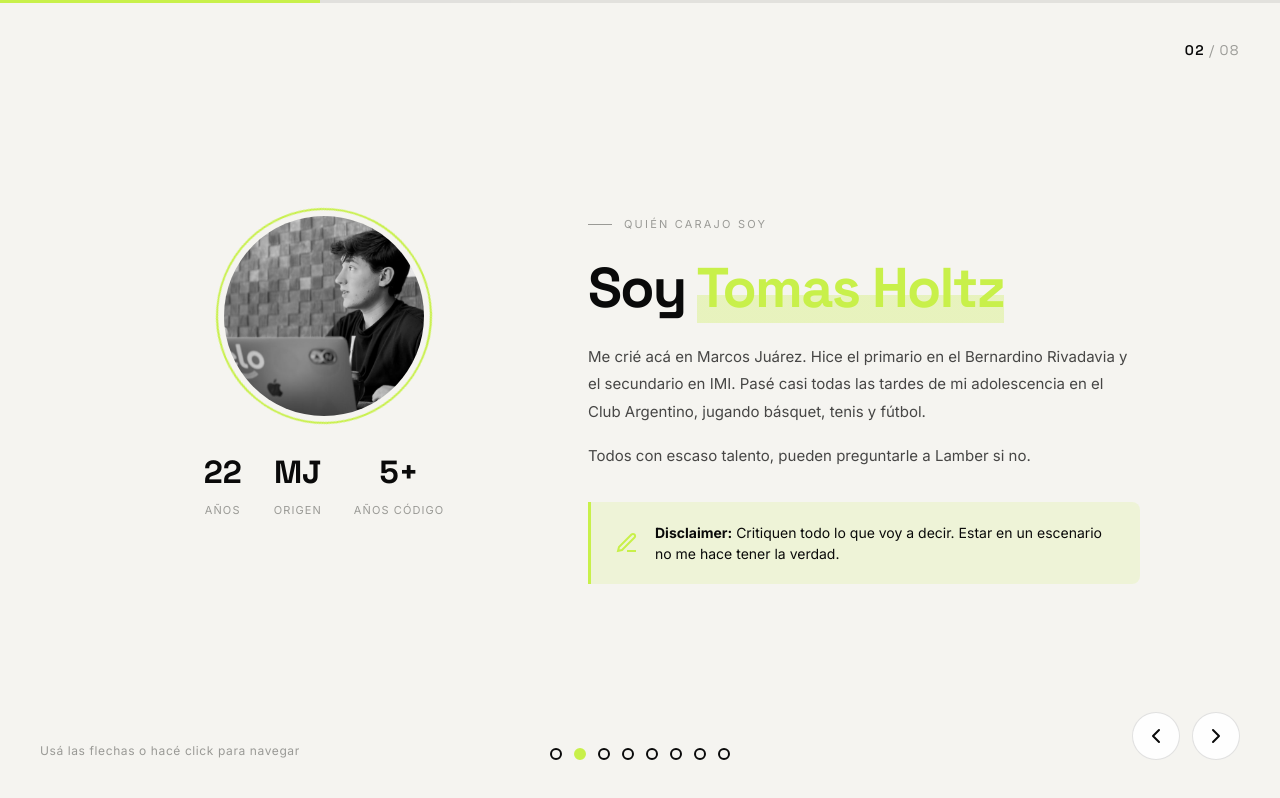
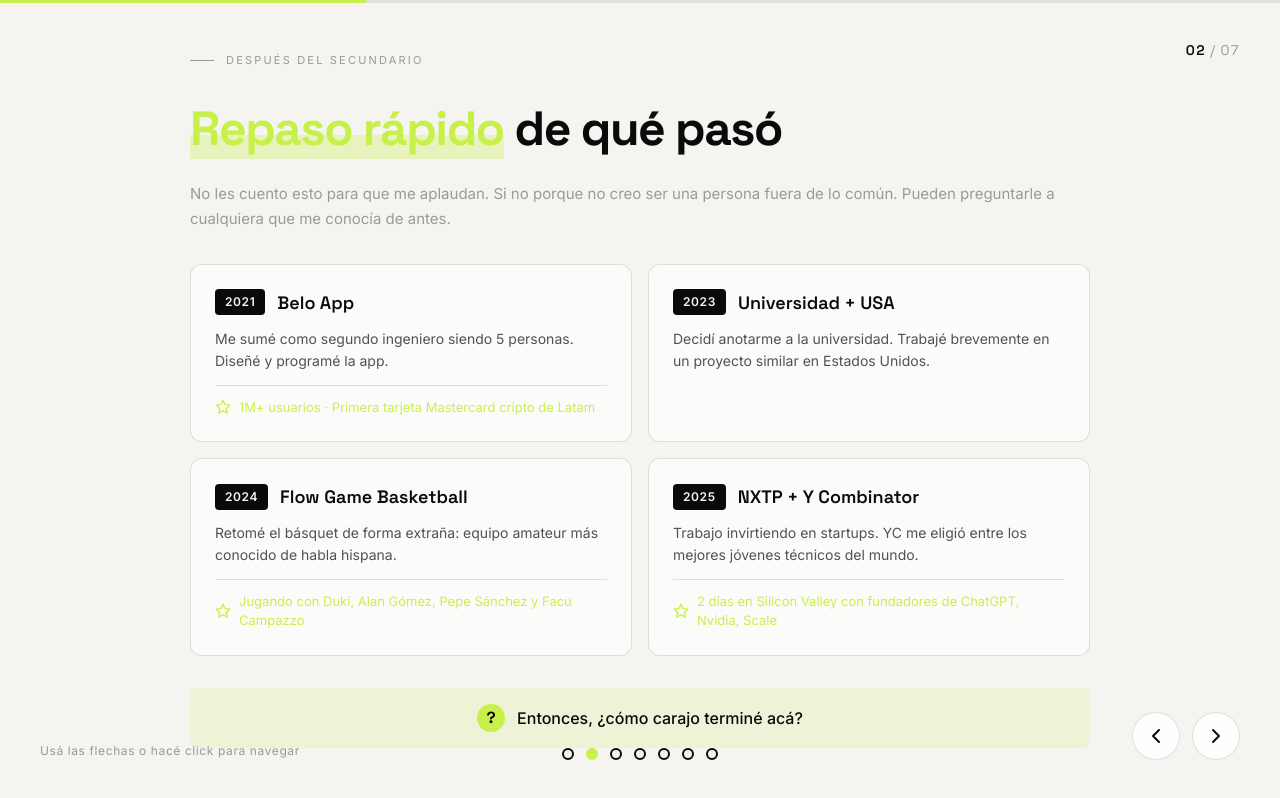
Before and after one commit to HoltzTomas/blog, a Next.js app: page /presentation in a window 1280 px wide. Both pictures are taken after a click on the button 1216 px from the left and 736 px from the top of the page. Built offline with nearby package versions, Linux system fonts and the light colour scheme.

Commit message:
fix: update slide content and remove AboutSlide
Change "Flow Bien Básquetbol" to "Flow Game Basketball"
Remove AboutSlide and adjust slide text and conclusions

Co-authored-by: Tomas Holtz <74627244+HoltzTomas@users.noreply.github.com>

```diff
--- a/app/presentation/components/slides/AboutSlide.tsx
+++ /dev/null
@@ -1,79 +0,0 @@
-"use client";
-
-import { useEffect, useState } from "react";
-import Image from "next/image";
-
-export function AboutSlide() {
-  const [isVisible, setIsVisible] = useState(false);
-
-  useEffect(() => {
-    const timer = setTimeout(() => setIsVisible(true), 100);
-    return () => clearTimeout(timer);
-  }, []);
-
-  return (
-    <div className="slide slide-about">
-      <div className={`slide-about-grid ${isVisible ? "visible" : ""}`}>
-        <div className="slide-about-left">
-          <div className="about-image-wrapper">
-            <Image
-              src="/retrato.jpeg"
-              alt="Tomas Holtz"
-              width={300}
-              height={300}
-              className="about-image"
-            />
-            <div className="about-image-frame" />
-          </div>
-
-          <div className="about-stats">
-            <div className="about-stat">
-              <span className="stat-number">22</span>
-              <span className="stat-label">Años</span>
-            </div>
-            <div className="about-stat">
-              <span className="stat-number">MJ</span>
-              <span className="stat-label">Origen</span>
-            </div>
-            <div className="about-stat">
-              <span className="stat-number">5+</span>
-              <span className="stat-label">Años código</span>
-            </div>
-          </div>
-        </div>
-
-        <div className="slide-about-right">
-          <span className="slide-section-tag">Quién carajo soy</span>
-
-          <h2 className="slide-about-title">
-            Soy <span className="accent-text">Tomas Holtz</span>
-          </h2>
-
-          <div className="slide-about-text">
-            <p>
-              Me crié acá en Marcos Juárez. Hice el primario en el Bernardino Rivadavia
-              y el secundario en IMI. Pasé casi todas las tardes de mi adolescencia
-              en el Club Argentino, jugando básquet, tenis y fútbol.
-            </p>
-            <p>
-              Todos con escaso talento, pueden preguntarle a Lamber si no.
-            </p>
-          </div>
-
-          <div className="about-highlight-box">
-            <div className="highlight-icon">
-              <svg width="24" height="24" viewBox="0 0 24 24" fill="none" stroke="currentColor" strokeWidth="2">
-                <path d="M12 20h9" />
-                <path d="M16.5 3.5a2.121 2.121 0 0 1 3 3L7 19l-4 1 1-4L16.5 3.5z" />
-              </svg>
-            </div>
-            <div>
-              <strong>Disclaimer:</strong> Critiquen todo lo que voy a decir.
-              Estar en un escenario no me hace tener la verdad.
-            </div>
-          </div>
-        </div>
-      </div>
-    </div>
-  );
-}
--- a/app/presentation/components/slides/ConclusionsSlide.tsx
+++ b/app/presentation/components/slides/ConclusionsSlide.tsx
@@ -7,27 +7,22 @@ const conclusions = [
   {
     number: "01",
     title: "La vida es un juego de volumen",
-    subtitle: "Cuanto más intentás, más chances tenés",
+    subtitle: "Actuá, generá info e iterá",
   },
   {
     number: "02",
-    title: "Los contactos son importantes",
-    subtitle: "Pero también es un juego de volumen. Generá relaciones reales, aportá valor. El mejor momento para conocer a alguien es cuando no tenés que pedirle nada.",
-  },
-  {
-    number: "03",
     title: "El miedo y la vergüenza se entrenan",
     subtitle: "Sí, se puede. Como un músculo.",
   },
   {
-    number: "04",
-    title: "Actuá, generá información e iterá",
-    subtitle: "Los planes siempre terminan cambiando.",
+    number: "03",
+    title: "Mantenete ágil y divertite",
+    subtitle: "No te tomes todo tan en serio.",
   },
   {
-    number: "05",
-    title: "Mantenete ágil y divertite",
-    subtitle: "No te tomes todo tan en serio.",
+    number: "04",
+    title: "Agency",
+    subtitle: "El término de Silicon Valley que no tiene traducción.",
   },
 ];
 
--- a/app/presentation/components/slides/JourneySlide.tsx
+++ b/app/presentation/components/slides/JourneySlide.tsx
@@ -17,7 +17,7 @@ const milestones = [
   },
   {
     year: "2024",
-    title: "Flow Bien Básquetbol",
+    title: "Flow Game Basketball",
     description: "Retomé el básquet de forma extraña: equipo amateur más conocido de habla hispana.",
     highlight: "Jugando con Duki, Alan Gómez, Pepe Sánchez y Facu Campazzo",
   },
--- a/app/presentation/components/slides/TitleSlide.tsx
+++ b/app/presentation/components/slides/TitleSlide.tsx
@@ -19,11 +19,6 @@ export function TitleSlide() {
       </div>
 
       <div className={`slide-title-content ${isVisible ? "visible" : ""}`}>
-        <div className="slide-title-eyebrow">
-          <span className="eyebrow-line" />
-          <span>Marcos Juárez 2026</span>
-        </div>
-
         <h1 className="slide-title-heading">
           <span className="title-line">
             <span>Guía para</span>
@@ -38,15 +33,6 @@ export function TitleSlide() {
           <br />
           es no tener ninguno.
         </p>
-
-        <div className="slide-title-cta">
-          <span className="cta-icon">
-            <svg width="20" height="20" viewBox="0 0 24 24" fill="none" stroke="currentColor" strokeWidth="2">
-              <path d="M12 5v14M19 12l-7 7-7-7" />
-            </svg>
-          </span>
-          <span>Usá las flechas para navegar</span>
-        </div>
       </div>
 
       <div className="slide-title-decoration">
--- a/app/presentation/page.tsx
+++ b/app/presentation/page.tsx
@@ -4,7 +4,6 @@ import { useState, useCallback, useEffect } from "react";
 import { SlideNavigation } from "./components/SlideNavigation";
 import { SlideIndicator } from "./components/SlideIndicator";
 import { TitleSlide } from "./components/slides/TitleSlide";
-import { AboutSlide } from "./components/slides/AboutSlide";
 import { JourneySlide } from "./components/slides/JourneySlide";
 import { OriginsSlide } from "./components/slides/OriginsSlide";
 import { FailuresSlide } from "./components/slides/FailuresSlide";
@@ -14,13 +13,12 @@ import { ConclusionsSlide } from "./components/slides/ConclusionsSlide";
 
 const slides = [
   { id: 1, component: TitleSlide, label: "Intro" },
-  { id: 2, component: AboutSlide, label: "Quién soy" },
-  { id: 3, component: JourneySlide, label: "Trayectoria" },
-  { id: 4, component: OriginsSlide, label: "Raíces" },
-  { id: 5, component: FailuresSlide, label: "Fracasos" },
-  { id: 6, component: BreakthroughSlide, label: "El quiebre" },
-  { id: 7, component: UnexpectedSlide, label: "Lo inesperado" },
-  { id: 8, component: ConclusionsSlide, label: "Conclusiones" },
+  { id: 2, component: JourneySlide, label: "Trayectoria" },
+  { id: 3, component: OriginsSlide, label: "Raíces" },
+  { id: 4, component: FailuresSlide, label: "Fracasos" },
+  { id: 5, component: BreakthroughSlide, label: "El quiebre" },
+  { id: 6, component: UnexpectedSlide, label: "Lo inesperado" },
+  { id: 7, component: ConclusionsSlide, label: "Conclusiones" },
 ];
 
 export default function PresentationPage() {
```
